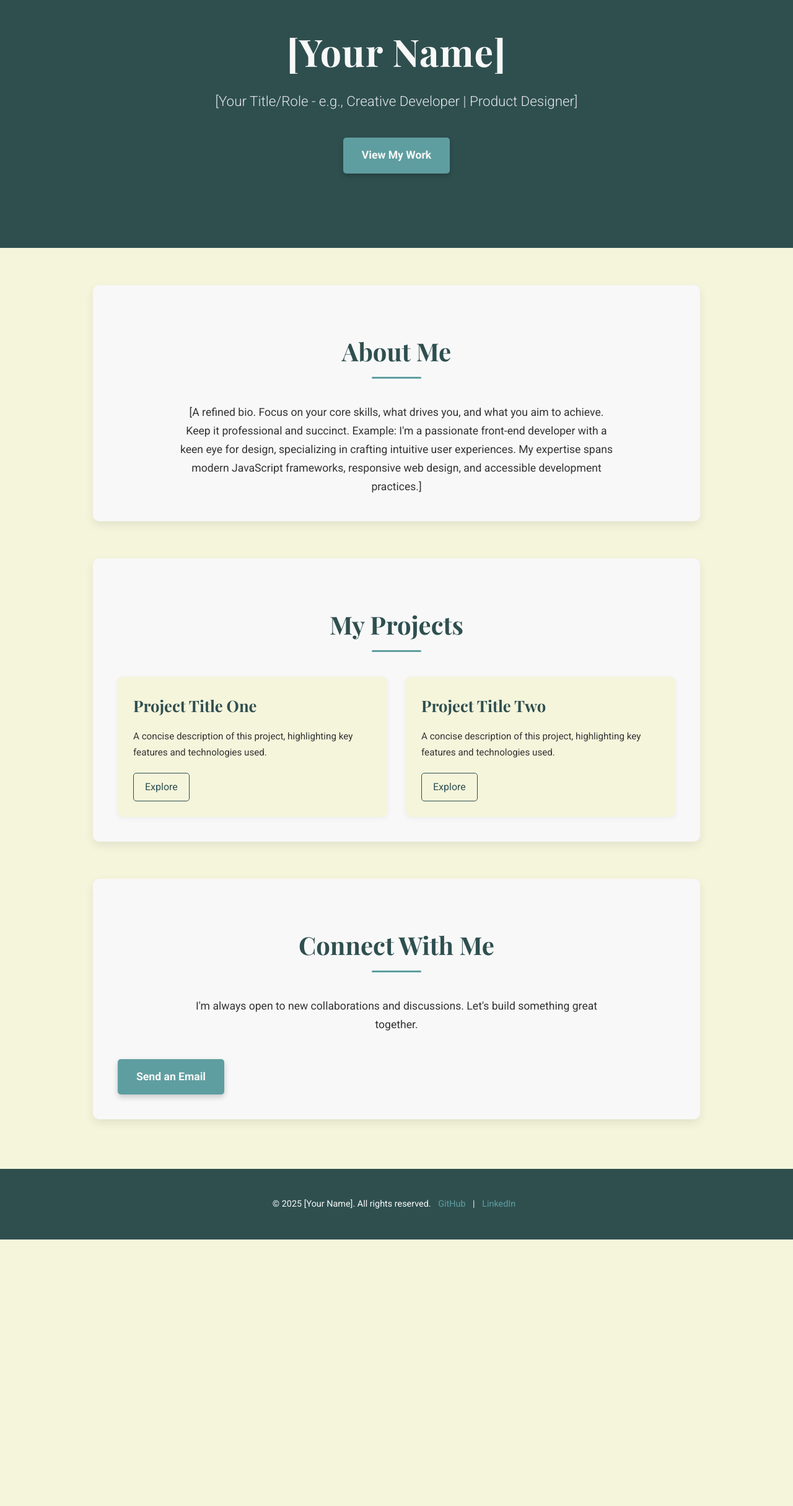
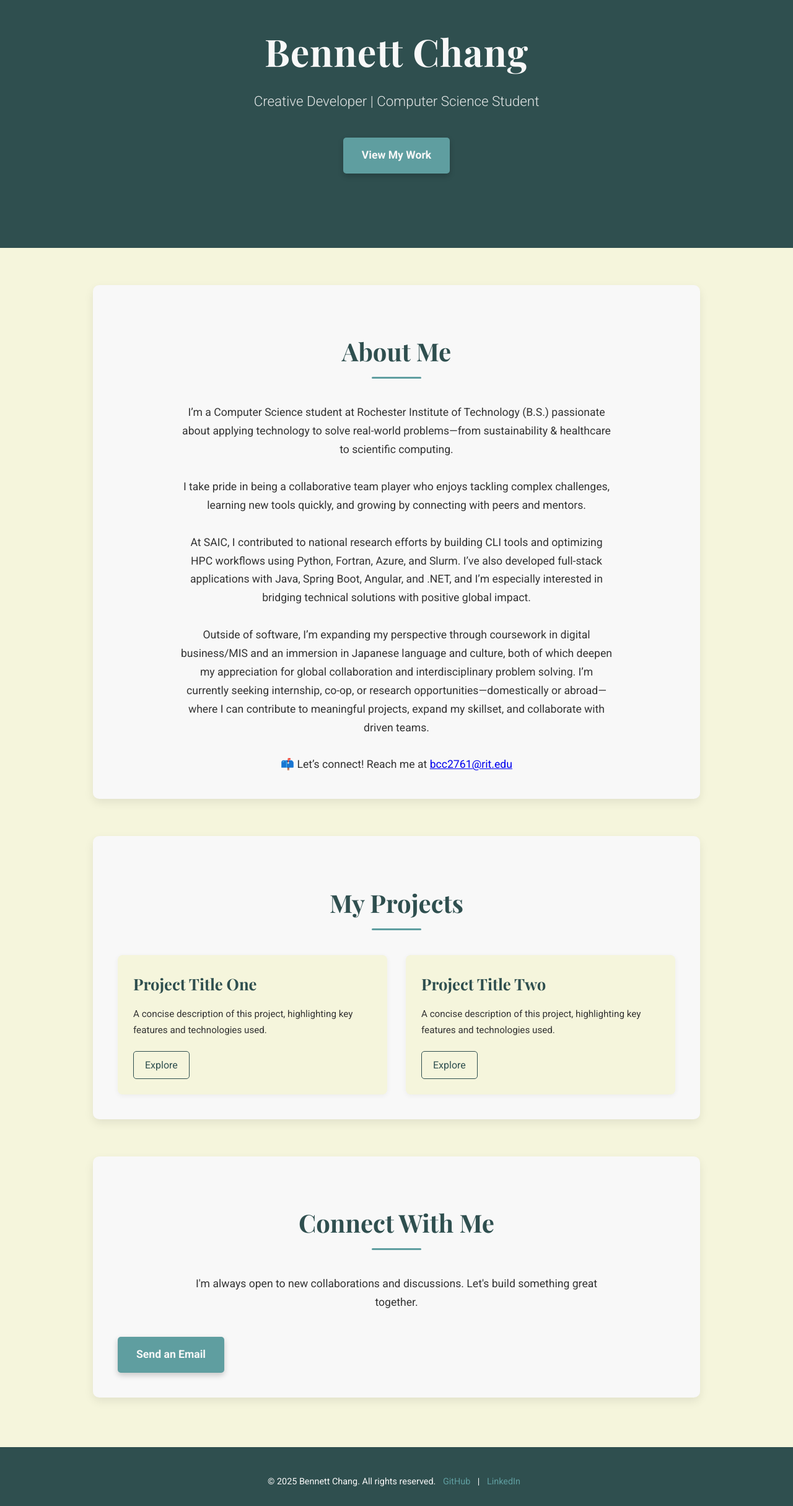
Before and after one commit to bcc2761/bcc2761.github.io, a plain HTML site: page index.html in a window 1280 px wide. Shown: the part 130-2560 px from the top of the page at 62% size. Before the commit the page ends 2130 px from the top, so only its background shows below. Drawn offline with nearby package versions, Linux system fonts and the light colour scheme.

Commit message:
edited wording and hyperlinks

```diff
--- a/index.html
+++ b/index.html
@@ -3,7 +3,7 @@
 <head>
     <meta charset="UTF-8">
     <meta name="viewport" content="width=device-width, initial-scale=1.0">
-    <title>[Your Name] - Portfolio</title>
+    <title>Bennett Chang</title>
     <link rel="stylesheet" href="style.css">
     <link href="https://fonts.googleapis.com/css2?family=Roboto:wght@300;400;700&family=Playfair+Display:wght@700&display=swap" rel="stylesheet">
 </head>
@@ -11,8 +11,8 @@
 
     <header class="hero">
         <div class="hero-text">
-            <h1>[Your Name]</h1>
-            <p>[Your Title/Role - e.g., Creative Developer | Product Designer]</p>
+            <h1>Bennett Chang</h1>
+            <p>Creative Developer | Computer Science Student</p>
             <a href="#projects" class="button">View My Work</a>
         </div>
     </header>
@@ -21,8 +21,11 @@
         <section id="about" class="container">
             <h2>About Me</h2>
             <p>
-                [A refined bio. Focus on your core skills, what drives you, and what you aim to achieve. Keep it professional and succinct. Example: I'm a passionate front-end developer with a keen eye for design, specializing in crafting intuitive user experiences. My expertise spans modern JavaScript frameworks, responsive web design, and accessible development practices.]
-            </p>
+            I’m a Computer Science student at Rochester Institute of Technology (B.S.) passionate about applying technology to solve real-world problems—from sustainability & healthcare to scientific computing. <br><br>
+            I take pride in being a collaborative team player who enjoys tackling complex challenges, learning new tools quickly, and growing by connecting with peers and mentors. <br><br>
+            At SAIC, I contributed to national research efforts by building CLI tools and optimizing HPC workflows using Python, Fortran, Azure, and Slurm. I’ve also developed full-stack applications with Java, Spring Boot, Angular, and .NET, and I’m especially interested in bridging technical solutions with positive global impact. <br><br>
+            Outside of software, I’m expanding my perspective through coursework in digital business/MIS and an immersion in Japanese language and culture, both of which deepen my appreciation for global collaboration and interdisciplinary problem solving. I’m currently seeking internship, co-op, or research opportunities—domestically or abroad—where I can contribute to meaningful projects, expand my skillset, and collaborate with driven teams. <br><br>
+            📫 Let’s connect! Reach me at <a href="mailto:bcc2761@rit.edu" target="_blank">bcc2761@rit.edu</a>            </p>
         </section>
 
         <section id="projects" class="container">
@@ -50,7 +53,7 @@
     </main>
 
     <footer>
-        <p>&copy; 2025 [Your Name]. All rights reserved. <a href="[Your GitHub Profile URL]" target="_blank">GitHub</a> | <a href="[Your LinkedIn Profile URL]" target="_blank">LinkedIn</a></p>
+        <p>&copy; 2025 Bennett Chang. All rights reserved. <a href="https://github.com/bcc2761/" target="_blank">GitHub</a> | <a href="https://www.linkedin.com/in/bennettchang/" target="_blank">LinkedIn</a></p>
     </footer>
 
 </body>
```
